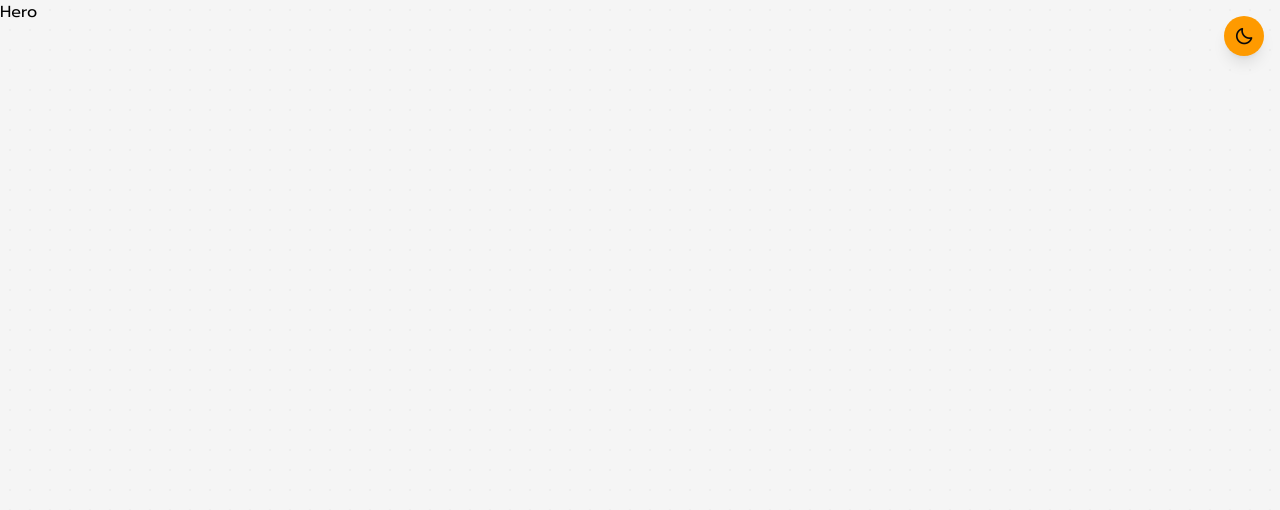
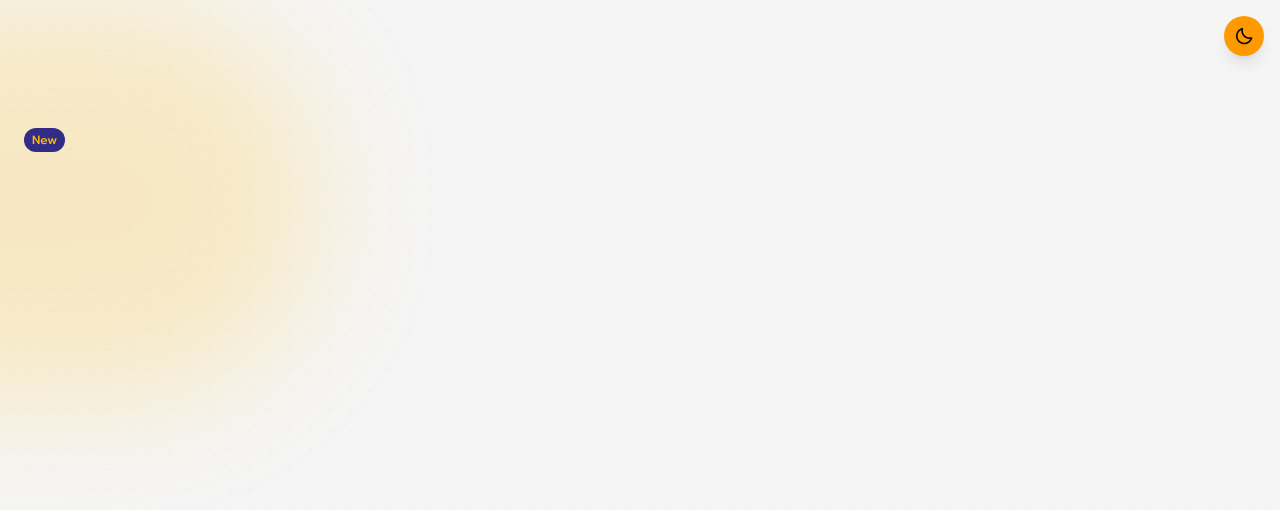
Before and after one commit to Harivijay93/DarkLight-Mode, a React (Vite) app: page / in a window 1280 px wide. Shown: the top 510 px of the page. Built offline with nearby package versions, Linux system fonts and the light colour scheme.

Commit message:
Add files via upload

```diff
--- a/src/App.jsx
+++ b/src/App.jsx
@@ -29,7 +29,7 @@ const toggleDarkMode =() =>{
         </div>
         <button onClick={toggleDarkMode} className='fixed top-3 lg:top-4 right-3 lg:right-4 w-9 h-9
         lg:w-10 lg:h-10 flex justify-center items-center rounded-full bg-amber-500 text-neutral-950
-        shadow-lg hover:bg-amber-600 transition-colors'>
+        shadow-lg hover:bg-amber-600 transition-colors z-10'>
             <i className={`bx bx-${darkMode ? "sun" : "moon"} text-lg lg:text-xl`}></i>
         </button>
         <Hero /></div>
--- a/src/components/Hero.jsx
+++ b/src/components/Hero.jsx
@@ -2,7 +2,25 @@ import React from 'react'
 
 const Hero = () => {
   return (
-    <div>Hero</div>
+    <div className='isolate'>
+      <div className='absolute inset-0 -z-10'>
+       <div className='absolute top-0 -left-1/4 w-1/2 h-1/2 bg-amber-400 dark:bg-amber-500 rounded-full blur-3xl
+       opacity-20'>
+       </div>
+      </div>
+      <div className='container mx-auto px-6 py-20 md:py-24 lg:py-28 xl:py-32'>
+        <div className='flex flex-col lg:flex-row items-center gap-8 lg:gap-12 xl:gap-16'>
+          <div className='flex-1 space-y-6 lg:space-y-7'>
+            <div className='space-y-4 lg:space-y-5'>
+              <div className='flex items-center'>
+                <span className='inline-flex items-center px-2 py-1 rounded-full text-xs font-medium
+                bg-indigo-900 text-amber-400 mr-2'>New</span>
+              </div>
+            </div>
+          </div>
+        </div>
+      </div>
+    </div>
   )
 }
 
```
